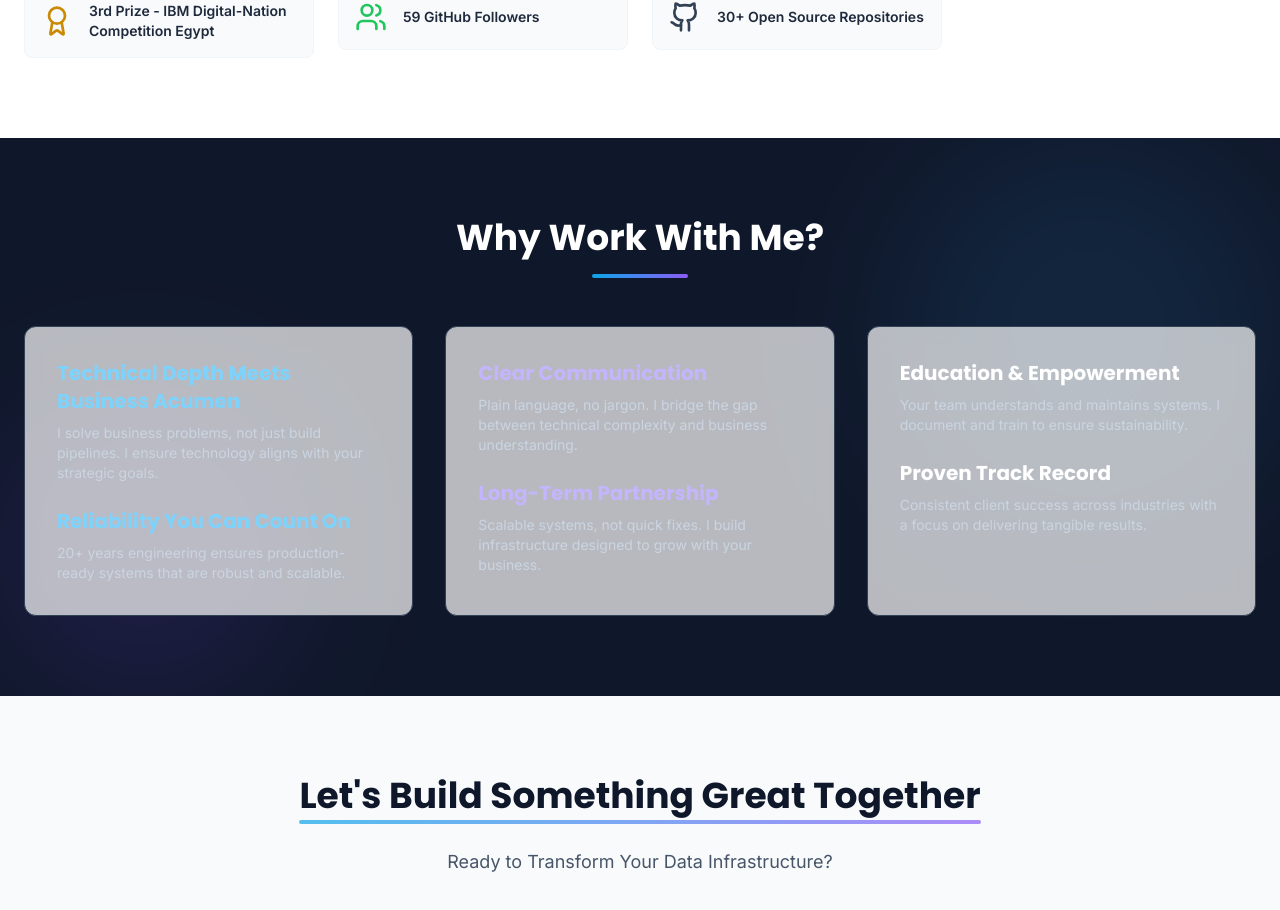
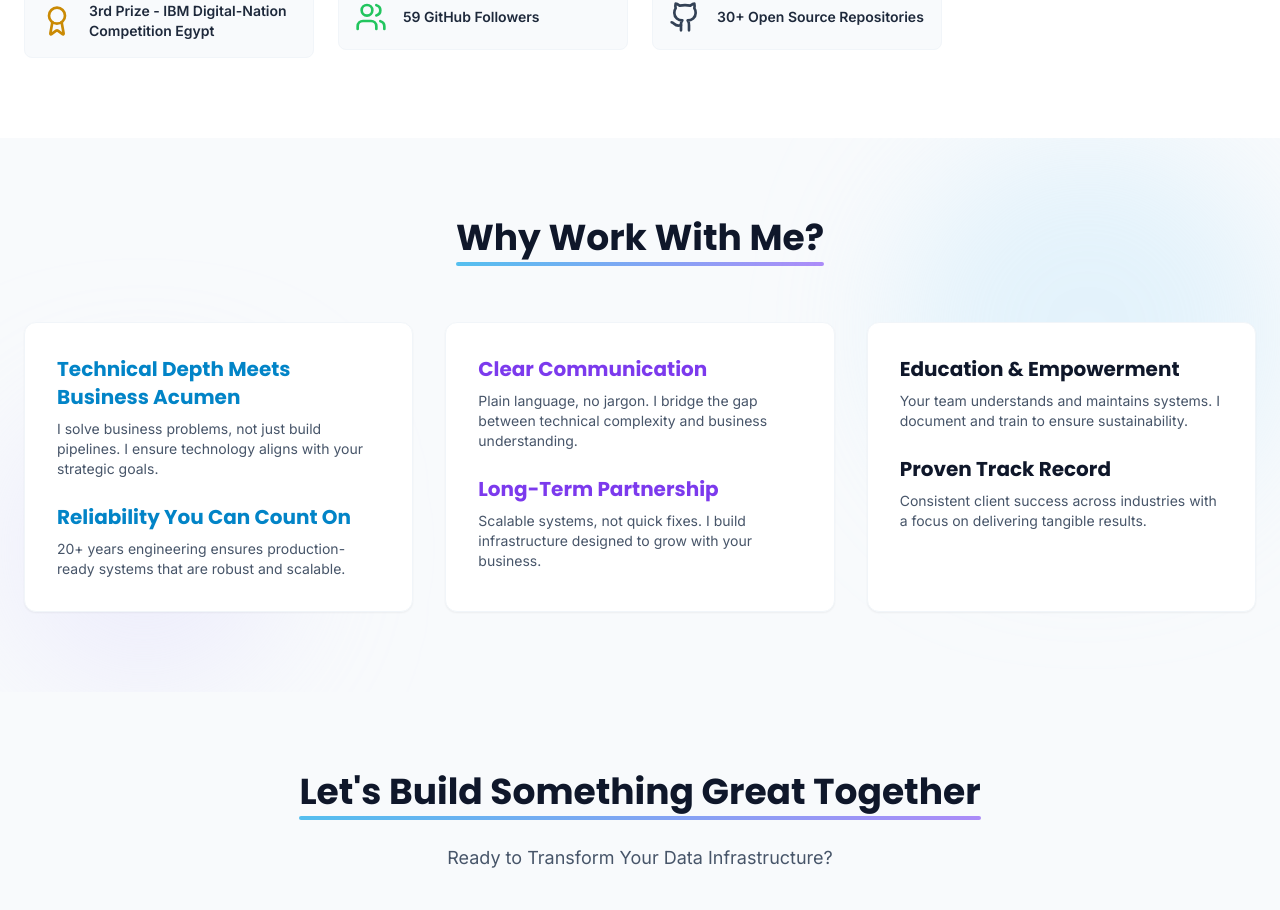
Before and after one commit to aymanibrahim/portfolio, a React (Vite) app: page / in a window 1280 px wide. Shown: the part 6869-7779 px from the top of the page. Built offline with nearby package versions, Linux system fonts and the light colour scheme.

Commit message:
Change background

```diff
--- a/components/WhyMe.tsx
+++ b/components/WhyMe.tsx
@@ -4,55 +4,52 @@ import FadeIn from './ui/FadeIn';
 
 const WhyMe: React.FC = () => {
   return (
-    <section className="py-20 bg-slate-900 text-white relative overflow-hidden">
+    <section className="py-20 bg-slate-50 dark:bg-slate-950 relative overflow-hidden">
       {/* Abstract Background */}
-      <div className="absolute top-0 right-0 w-96 h-96 bg-primary-900 rounded-full mix-blend-screen filter blur-3xl opacity-20"></div>
-      <div className="absolute bottom-0 left-0 w-72 h-72 bg-secondary-900 rounded-full mix-blend-screen filter blur-3xl opacity-20"></div>
+      <div className="absolute top-0 right-0 w-96 h-96 bg-primary-200 dark:bg-primary-900/30 rounded-full mix-blend-multiply dark:mix-blend-screen filter blur-3xl opacity-30 dark:opacity-20"></div>
+      <div className="absolute bottom-0 left-0 w-72 h-72 bg-secondary-200 dark:bg-secondary-900/30 rounded-full mix-blend-multiply dark:mix-blend-screen filter blur-3xl opacity-30 dark:opacity-20"></div>
 
       <div className="container mx-auto px-6 relative z-10">
         <FadeIn>
-           <div className="mb-12 text-center">
-              <h2 className="text-3xl md:text-4xl font-bold text-white mb-4">Why Work With Me?</h2>
-              <div className="w-24 h-1 bg-gradient-to-r from-primary-500 to-secondary-500 mx-auto rounded-full"></div>
-           </div>
+          <SectionHeading title="Why Work With Me?" />
         </FadeIn>
 
         <div className="grid grid-cols-1 md:grid-cols-3 gap-8">
           <FadeIn delay={100} direction="up">
-            <div className="glass p-8 rounded-xl h-full border border-slate-700">
+            <div className="bg-white dark:bg-slate-900 p-8 rounded-xl h-full border border-slate-100 dark:border-slate-800 shadow-sm hover:shadow-md transition-shadow">
               <div className="mb-6">
-                <h3 className="text-xl font-bold text-primary-300 mb-2">Technical Depth Meets Business Acumen</h3>
-                <p className="text-slate-300 text-sm">I solve business problems, not just build pipelines. I ensure technology aligns with your strategic goals.</p>
+                <h3 className="text-xl font-bold text-primary-600 dark:text-primary-400 mb-2">Technical Depth Meets Business Acumen</h3>
+                <p className="text-slate-600 dark:text-slate-300 text-sm">I solve business problems, not just build pipelines. I ensure technology aligns with your strategic goals.</p>
               </div>
               <div>
-                <h3 className="text-xl font-bold text-primary-300 mb-2">Reliability You Can Count On</h3>
-                <p className="text-slate-300 text-sm">20+ years engineering ensures production-ready systems that are robust and scalable.</p>
+                <h3 className="text-xl font-bold text-primary-600 dark:text-primary-400 mb-2">Reliability You Can Count On</h3>
+                <p className="text-slate-600 dark:text-slate-300 text-sm">20+ years engineering ensures production-ready systems that are robust and scalable.</p>
               </div>
             </div>
           </FadeIn>
 
           <FadeIn delay={200} direction="up">
-            <div className="glass p-8 rounded-xl h-full border border-slate-700">
+            <div className="bg-white dark:bg-slate-900 p-8 rounded-xl h-full border border-slate-100 dark:border-slate-800 shadow-sm hover:shadow-md transition-shadow">
               <div className="mb-6">
-                <h3 className="text-xl font-bold text-secondary-300 mb-2">Clear Communication</h3>
-                <p className="text-slate-300 text-sm">Plain language, no jargon. I bridge the gap between technical complexity and business understanding.</p>
+                <h3 className="text-xl font-bold text-secondary-600 dark:text-secondary-400 mb-2">Clear Communication</h3>
+                <p className="text-slate-600 dark:text-slate-300 text-sm">Plain language, no jargon. I bridge the gap between technical complexity and business understanding.</p>
               </div>
               <div>
-                <h3 className="text-xl font-bold text-secondary-300 mb-2">Long-Term Partnership</h3>
-                <p className="text-slate-300 text-sm">Scalable systems, not quick fixes. I build infrastructure designed to grow with your business.</p>
+                <h3 className="text-xl font-bold text-secondary-600 dark:text-secondary-400 mb-2">Long-Term Partnership</h3>
+                <p className="text-slate-600 dark:text-slate-300 text-sm">Scalable systems, not quick fixes. I build infrastructure designed to grow with your business.</p>
               </div>
             </div>
           </FadeIn>
 
           <FadeIn delay={300} direction="up">
-             <div className="glass p-8 rounded-xl h-full border border-slate-700">
+             <div className="bg-white dark:bg-slate-900 p-8 rounded-xl h-full border border-slate-100 dark:border-slate-800 shadow-sm hover:shadow-md transition-shadow">
               <div className="mb-6">
-                <h3 className="text-xl font-bold text-white mb-2">Education & Empowerment</h3>
-                <p className="text-slate-300 text-sm">Your team understands and maintains systems. I document and train to ensure sustainability.</p>
+                <h3 className="text-xl font-bold text-slate-900 dark:text-white mb-2">Education & Empowerment</h3>
+                <p className="text-slate-600 dark:text-slate-300 text-sm">Your team understands and maintains systems. I document and train to ensure sustainability.</p>
               </div>
               <div>
-                <h3 className="text-xl font-bold text-white mb-2">Proven Track Record</h3>
-                <p className="text-slate-300 text-sm">Consistent client success across industries with a focus on delivering tangible results.</p>
+                <h3 className="text-xl font-bold text-slate-900 dark:text-white mb-2">Proven Track Record</h3>
+                <p className="text-slate-600 dark:text-slate-300 text-sm">Consistent client success across industries with a focus on delivering tangible results.</p>
               </div>
             </div>
           </FadeIn>
```
